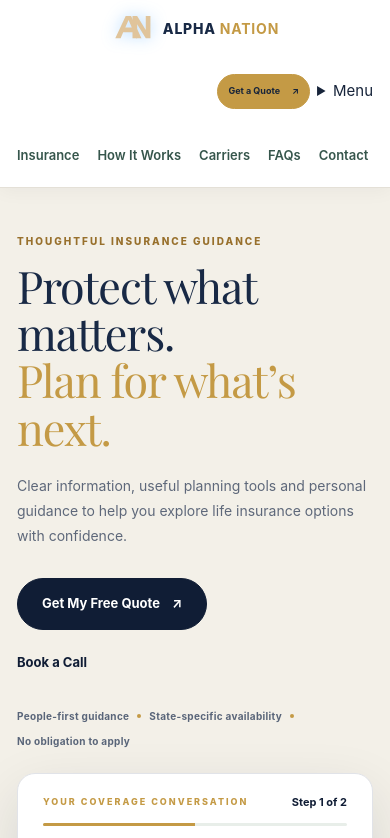
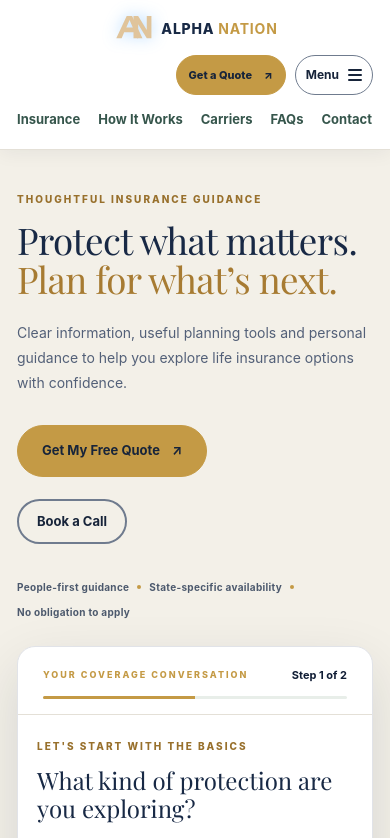
Before and after one commit to alphanationcrm09/alpha-nation-website, a Next.js app: page / in a window 390 px wide. Shown: the top 838 px of the page. Built offline with nearby package versions, Linux system fonts and the light colour scheme; no server answers; the database is empty.

Commit message:
Finalize desktop and mobile visual system and responsive navigation

```diff
--- a/src/app/brand.css
+++ b/src/app/brand.css
@@ -300,3 +300,43 @@ body{background:var(--an-white);color:var(--an-ink)}
  .site-header .nav-cta{font-size:9px;padding:9px 10px}
  .an-hero-quote-visual .quote-choice{align-items:flex-start;flex-direction:column;gap:4px}
 }
+
+/* Final production layout: navy, gold and warm cream. */
+:root{--an-paper:#f7f4ed;--an-white:#fff;--an-cream:#f3f0e8;--an-green:#101d35;--an-green-deep:#182945;--an-sage:#c49a45;--an-gold:#c49a45;--an-ink:#17243a;--an-muted:#657084;--an-line:#e4e0d7}
+body{background:var(--an-white);color:var(--an-ink)}
+.site-header{background:rgba(255,255,255,.98);border-bottom:1px solid #e4e0d7;box-shadow:0 3px 18px rgba(16,29,53,.06)}
+.nav-row{position:relative;display:flex;align-items:center;justify-content:space-between;gap:clamp(12px,1.6vw,22px);min-height:78px}
+.alpha-brand{color:var(--an-green-deep);white-space:nowrap}.alpha-brand b,.alpha-wordmark b{color:var(--an-gold)}.alpha-mark{filter:none}
+.desktop-nav{display:flex;align-items:center;justify-content:center;flex:1 1 auto;min-width:0;gap:clamp(12px,1.45vw,20px);white-space:nowrap}
+.site-header .desktop-nav a{display:inline-flex;align-items:center;white-space:nowrap;color:#34435a;font-size:12px;font-weight:650;line-height:1.2}
+.site-header .desktop-nav a:hover{color:#9a702b}
+.nav-actions{display:flex;align-items:center;justify-content:flex-end;flex:0 0 auto;gap:10px}
+.site-header .nav-book-cta{display:inline-flex;align-items:center;justify-content:center;min-height:43px;padding:10px 16px;border:2px solid #6f7b8e;border-radius:999px;background:#fff;color:#17243a;font-size:12px;font-weight:750;line-height:1;white-space:nowrap;box-shadow:none}
+.site-header .nav-book-cta:hover{border-color:#17243a;background:#f3f0e8;color:#17243a}
+.site-header .nav-cta{display:inline-flex;align-items:center;justify-content:center;min-height:43px;padding:10px 17px;border:1px solid #c49a45;border-radius:999px;background:#c49a45;color:#17243a;font-size:12px;font-weight:800;line-height:1;white-space:nowrap;box-shadow:none}
+.site-header .nav-cta:hover{border-color:#d5b46f;background:#d5b46f;color:#17243a}
+.mobile-menu{display:none;position:relative}
+.mobile-menu summary{display:inline-flex;align-items:center;justify-content:center;gap:9px;min-height:42px;padding:9px 12px;border:1.5px solid #6f7b8e;border-radius:999px;color:#17243a;background:#fff;font-size:12px;font-weight:750;cursor:pointer;list-style:none;white-space:nowrap}
+.mobile-menu summary::-webkit-details-marker{display:none}.menu-icon{display:grid;gap:3px}.menu-icon i{display:block;width:14px;height:2px;border-radius:2px;background:#17243a}
+.mobile-menu nav{display:none;position:absolute;top:calc(100% + 12px);right:0;z-index:40;width:min(310px,calc(100vw - 32px));padding:12px;flex-direction:column;align-items:stretch;gap:2px;border:1px solid #d9dfe7;border-radius:14px;background:#fff;box-shadow:0 18px 45px rgba(16,29,53,.16)}
+.mobile-menu[open] nav{display:flex}.site-header .mobile-menu nav a{display:block;padding:12px 13px;border-radius:8px;color:#17243a;font-size:14px;font-weight:650;white-space:nowrap}.site-header .mobile-menu nav a:hover{background:#f3f0e8;color:#17243a}
+.button{background:#101d35;border-color:#101d35;color:#fff}.button:hover{background:#182945;border-color:#182945;color:#fff}
+.button-light{background:#fff;border-color:#fff;color:#17243a}.button-light:hover{background:#f3f0e8;border-color:#f3f0e8;color:#17243a}
+.an-hero{background:#f3f0e8}.an-hero h1,.section-heading h2,.an-intro-band h2,.an-beneficiary-grid h2,.an-about-grid h2,.an-help-inner h2,.an-calculator-intro h2,.an-faq-teaser-inner h2{color:#182945}.an-hero h1 em{color:#a77b32}.an-hero-lead{color:#536078}
+.an-hero-actions .button,.an-faq-teaser-inner .button{background:#c49a45;border-color:#c49a45;color:#17243a}.an-hero-actions .button:hover,.an-faq-teaser-inner .button:hover{background:#d5b46f;border-color:#d5b46f;color:#17243a}
+.an-hero-actions .an-text-button{display:inline-flex;align-items:center;justify-content:center;min-height:45px;padding:10px 18px;border:2px solid #6f7b8e;border-radius:999px;color:#17243a;background:transparent;white-space:nowrap}.an-hero-actions .an-text-button:hover{border-color:#17243a;background:#fff;color:#17243a}
+.an-help-section .an-text-button{display:inline-flex;align-items:center;justify-content:center;min-height:45px;padding:10px 18px;border:2px solid #e5c987;border-radius:999px;color:#e5c987;white-space:nowrap}.an-help-section .an-text-button:hover{background:#e5c987;color:#101d35}
+.an-trust-line{color:#4c596d}.an-trust-line i{background:#c49a45}
+.an-intro-band,.an-help-section,.an-calc-result,.product-note,.product-cta{background:#101d35}.an-intro-band .eyebrow,.an-help-inner .eyebrow,.product-cta .eyebrow{color:#e5c987}.an-intro-band p:last-child,.an-help-inner p:not(.eyebrow),.product-note li,.beneficiary-help-grid aside li{color:#e1e6ee}
+.an-calculator-section,.quote-page-section{background:#f1eee7}.an-calculator-group,.form-card,.info-card,.notice-card,.quote-journey{background:#fff;border-color:#e4e0d7}.an-calc-input{border-color:#7b8596}.an-calc-field b{color:#29364c}.an-calc-field small,.an-calc-input>span{color:#536176}.an-calc-result .an-calc-kicker,.an-calc-reset{color:#e5c987}
+.quote-consent{background:#f7f4ed;border-color:#e4e0d7}.quote-consent label,.consent-check{color:#34435a}.quote-consent input,.consent-check input{accent-color:#101d35}
+.site-footer{background:#f1eee7;border-top-color:#e1ddd4}.footer-grid p,.footer-grid span,.footer-grid a:not(.logo-link){color:#4e5b70}.footer-grid b{color:#182945}.legal-note{border-color:#d6d1c7;color:#536078}.legal-note p{margin:0 0 8px}
+.page-hero{background:#f3f0e8;border-color:#e4e0d7}.page-hero h1,.quote-step h2,.product-intro h2,.product-detail-grid h2,.faq-page h2,.faq-contact h2,.process-page-grid h2,.beneficiary-help-grid h2{color:#182945}
+.alpha-intro-overlay{background:#101d35;color:#fff}.alpha-intro-kicker,.alpha-intro-content h1 em,.alpha-intro-content .alpha-wordmark b{color:#e5c987}.alpha-intro-content h1{color:#fff}.alpha-intro-content>p{color:#d5dbe5}.alpha-intro-rule{background:#c49a45}
+:where(a,button,input,select,textarea,summary,[tabindex]):focus-visible{outline:3px solid #182945;outline-offset:3px}
+.alpha-intro-overlay :where(a,button,[tabindex]):focus-visible,.an-intro-band :where(a,button,[tabindex]):focus-visible,.an-help-section :where(a,button,[tabindex]):focus-visible,.an-calc-result :where(a,button,[tabindex]):focus-visible{outline-color:#e5c987}
+.an-hero-quote-visual{padding:0;min-width:0;max-width:560px;width:100%}.an-hero-quote-visual .quote-journey{border:1px solid #e1e3e8;border-radius:18px;overflow:hidden;box-shadow:0 20px 55px rgba(16,29,53,.12)}.an-hero-quote-visual .quote-progress{padding:19px 25px 15px}.an-hero-quote-visual .quote-step{padding:25px 27px 28px}.an-hero-quote-visual .quote-step h2{font-size:clamp(24px,2.5vw,31px)}.an-hero-quote-visual .quote-step-copy{font-size:12px;margin-bottom:18px}.an-hero-quote-visual .quote-product-grid{gap:8px;margin-bottom:18px}.an-hero-quote-visual .quote-choice{padding:12px 13px;min-height:50px}.an-hero-quote-visual .quote-choice span{font-size:11px}.an-hero-quote-visual .quote-form-grid{gap:12px}.an-hero-quote-visual .quote-next{margin-top:18px}
+.mobile-quote-bar{display:none}
+@media(max-width:1100px){.desktop-nav{display:none}.mobile-menu{display:block}.site-header .nav-book-cta{display:none}.nav-actions{gap:9px}}
+@media(max-width:720px){.wrap{width:calc(100% - 34px)}.nav-row{min-height:68px;gap:9px}.alpha-brand{font-size:14px;gap:6px}.alpha-mark{width:35px;height:30px}.site-header .nav-cta{min-height:40px;padding:9px 12px;font-size:11px}.mobile-menu summary{min-height:40px;padding:8px 10px}.an-hero{padding:42px 0 48px}.an-hero-grid{grid-template-columns:1fr;gap:26px}.an-hero h1{font-size:clamp(2.3rem,9vw,2.6rem);line-height:1.06;letter-spacing:-.6px}.an-hero-lead{font-size:14px}.an-hero-quote-visual{max-width:none}.an-hero-quote-visual .quote-step{padding:24px 19px}.section{padding:68px 0}.an-intro-band{padding:52px 0}.an-faq-teaser-inner{align-items:flex-start;flex-direction:column}.mobile-quote-bar{position:fixed;z-index:35;left:14px;right:14px;bottom:max(12px,env(safe-area-inset-bottom));display:flex;align-items:center;justify-content:center;min-height:52px;padding:12px 18px;border:1px solid #b78b3e;border-radius:999px;background:#c49a45;color:#17243a;box-shadow:0 8px 28px rgba(16,29,53,.22);font-size:14px;font-weight:800;text-align:center}.mobile-quote-bar:hover{background:#d5b46f;color:#17243a}}
+@media(max-width:370px){.alpha-brand{font-size:12px}.alpha-mark{width:31px}.site-header .nav-cta{padding:8px 9px;font-size:10px}.nav-actions{gap:6px}}
```
